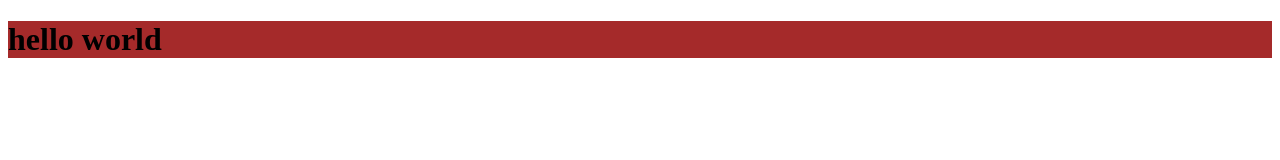
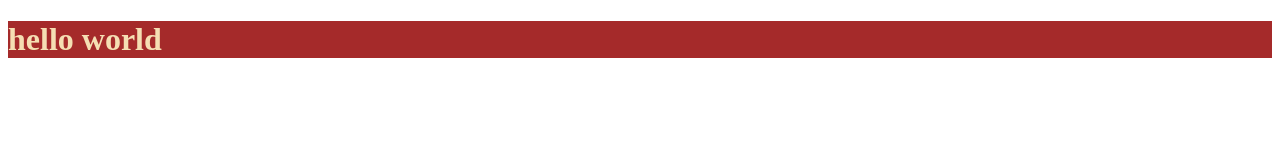
Before and after one commit to lipi12345/learning-git, a plain HTML site: page index.html in a window 1280 px wide. Drawn offline with Linux system fonts and the light colour scheme.

Commit message:
updated all file in single command

```diff
--- a/index.html
+++ b/index.html
@@ -4,7 +4,7 @@
     <meta charset="UTF-8">
     <meta http-equiv="X-UA-Compatible" content="IE=edge">
     <meta name="viewport" content="width=device-width, initial-scale=1.0">
-    <title>Document</title>
+    <title>Document file</title>
     <link rel="stylesheet" href="style.css">
 </head>
 <body>
--- a/main.js
+++ b/main.js
@@ -1 +1 @@
-console.log('connected')
+console.log('connected!')
--- a/style.css
+++ b/style.css
@@ -1,3 +1,4 @@
 h1{
     background-color: brown;
+    color: wheat;
 }
```
